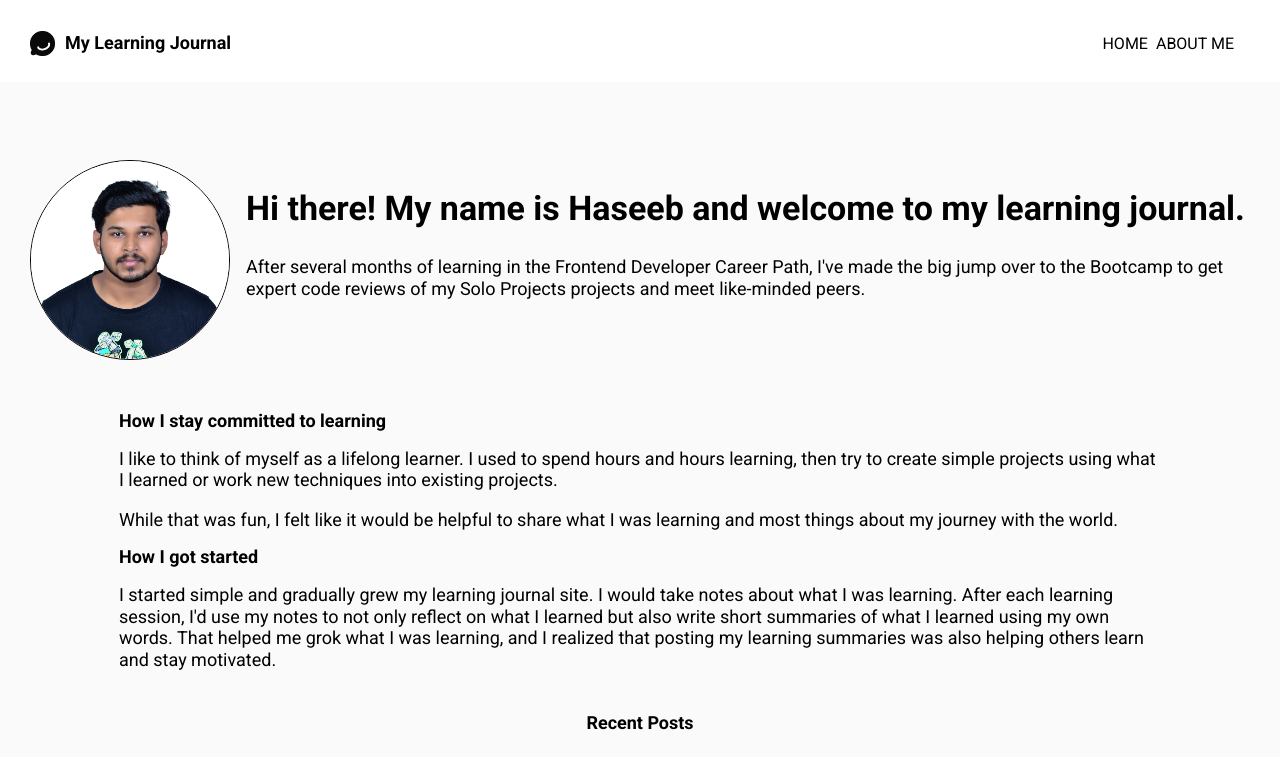
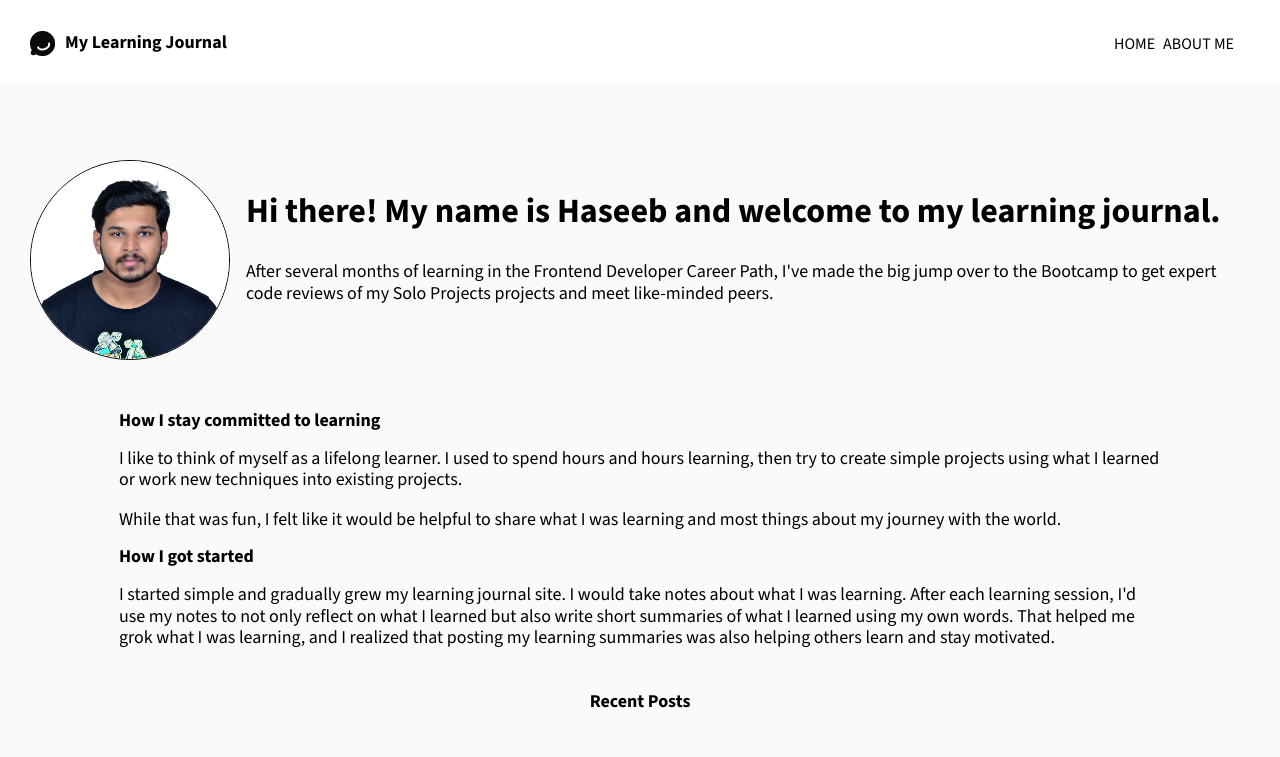
Before and after one commit to Haseebasi/learning-journal, a website built with Vite: page about.html in a window 1280 px wide. Shown: the top 757 px of the page. Built offline with nearby package versions, Linux system fonts and the light colour scheme.

Commit message:
changed font

```diff
--- a/about.html
+++ b/about.html
@@ -7,8 +7,7 @@
     <link rel="preconnect" href="https://fonts.gstatic.com" crossorigin>
     <link rel="preconnect" href="https://fonts.googleapis.com">
 <link rel="preconnect" href="https://fonts.gstatic.com" crossorigin>
-<link href="https://fonts.googleapis.com/css2?family=Roboto:ital,wght@0,100..900;1,100..900&display=swap" rel="stylesheet">
-    </head>
+<link href="https://fonts.googleapis.com/css2?family=Source+Sans+3:ital,wght@0,200..900;1,200..900&display=swap" rel="stylesheet">    </head>
     <body>
         <header>
             <nav>
--- a/css/about.css
+++ b/css/about.css
@@ -4,7 +4,7 @@
 html,
 body {
     margin: 0;
-    font-family: "Roboto", sans-serif;
+    font-family: "Source Sans 3", sans-serif;
     background-color: #FAFAFA;
 }
 *,*::after, *::before {
@@ -13,7 +13,7 @@
 html,
 body {
     margin: 0;
-    font-family: "Roboto", sans-serif;
+    font-family: "Source Sans 3", sans-serif;
     background-color: #FAFAFA;
 }
 p{
--- a/css/blog.css
+++ b/css/blog.css
@@ -4,7 +4,7 @@
 html,
 body {
     margin: 0;
-    font-family: "Roboto", sans-serif;
+    font-family: "Source Sans 3", sans-serif;
     background-color: #FAFAFA;
 }
 header,main{
--- a/css/home.css
+++ b/css/home.css
@@ -4,7 +4,7 @@
 html,
 body {
     margin: 0;
-    font-family: "Roboto", sans-serif;
+    font-family: "Source Sans 3", sans-serif;
     background-color: #FAFAFA;
 }
 p{
```
Also changed, not shown: blog.html (+4 -3 lines), home.html (+1 -2 lines).
